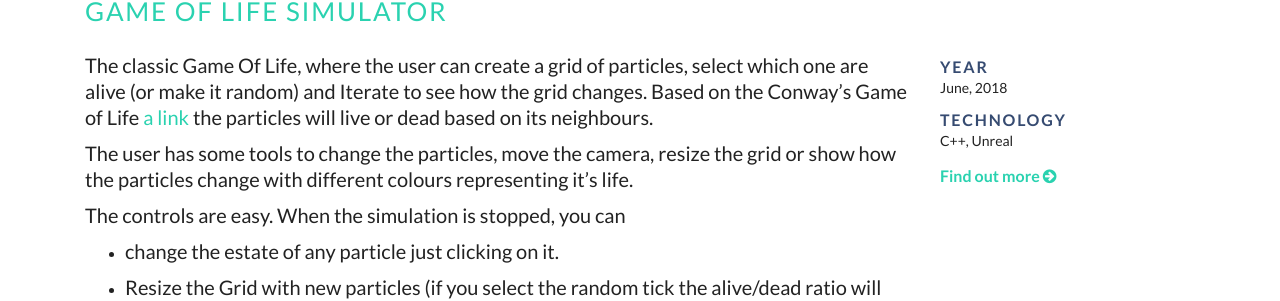
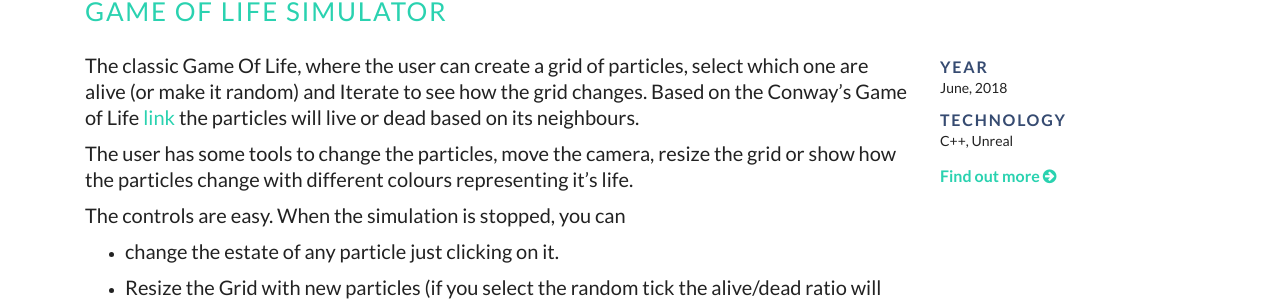
Before and after one commit to dgoldaraz/dgoldaraz.github.io, a Jekyll site: the page built from _posts/2018-06-01-game-life.md, in a window 1280 px wide and 970 px high. Shown: the part 170-471 px from the top of the window. Built offline with Jekyll 4.4.1, drawn with Linux system fonts in a browser that asks for light colours; nearby versions of some CDN libraries.

Commit message:
Fix sintaxis fore links

```diff
--- a/_posts/2018-06-01-game-life.md
+++ b/_posts/2018-06-01-game-life.md
@@ -9,7 +9,7 @@ findMoreUrl: https://dgoldaraz.itch.io/game-of-life-simulator
 date: 2018-06-01
 ---
 
-The classic Game Of Life, where the user can create a grid of particles, select which one are alive (or make it random) and Iterate to see how the grid changes. Based on the Conway's Game of Life [a link](https://en.wikipedia.org/wiki/Conway%27s_Game_of_Life) the particles will live or dead based on its neighbours.
+The classic Game Of Life, where the user can create a grid of particles, select which one are alive (or make it random) and Iterate to see how the grid changes. Based on the Conway's Game of Life [link](https://en.wikipedia.org/wiki/Conway%27s_Game_of_Life) the particles will live or dead based on its neighbours.
 
 The user has some tools to change the particles, move the camera, resize the grid or show how the particles change with different colours representing it's life.
 
```
